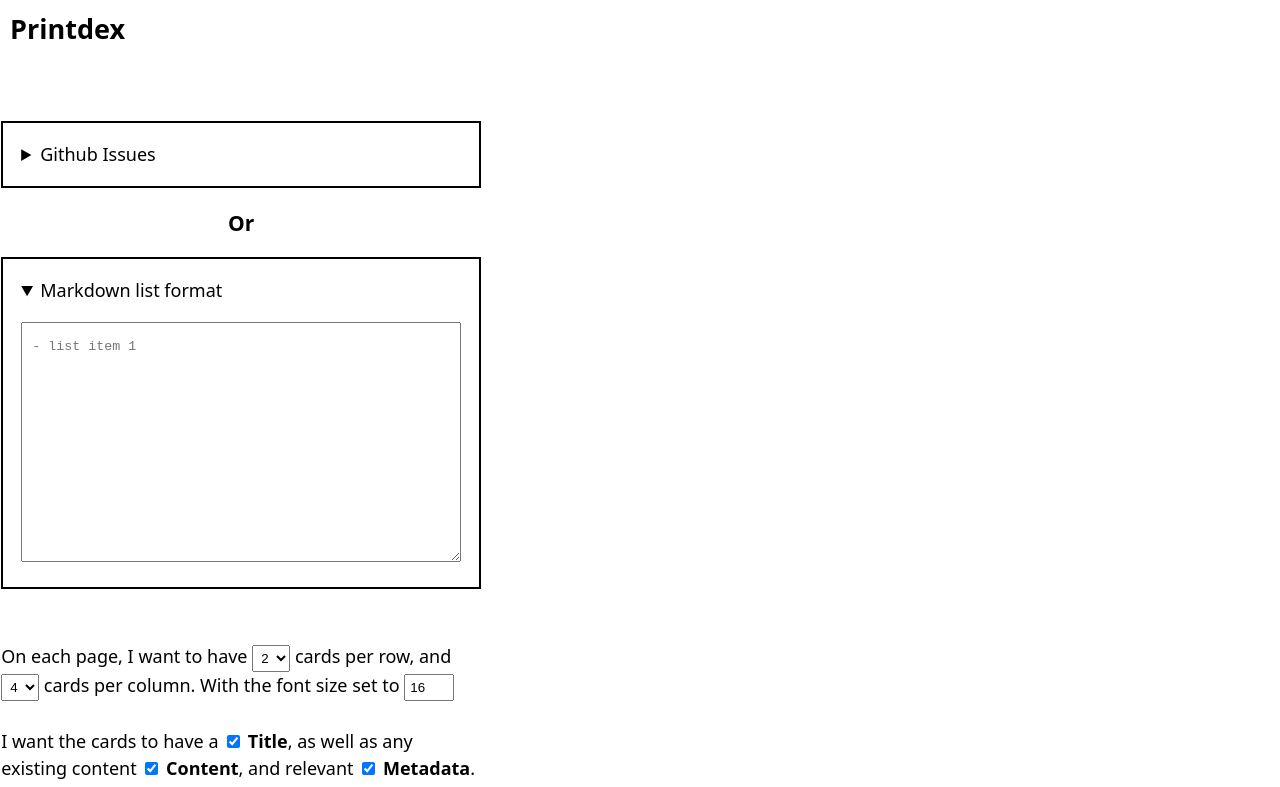
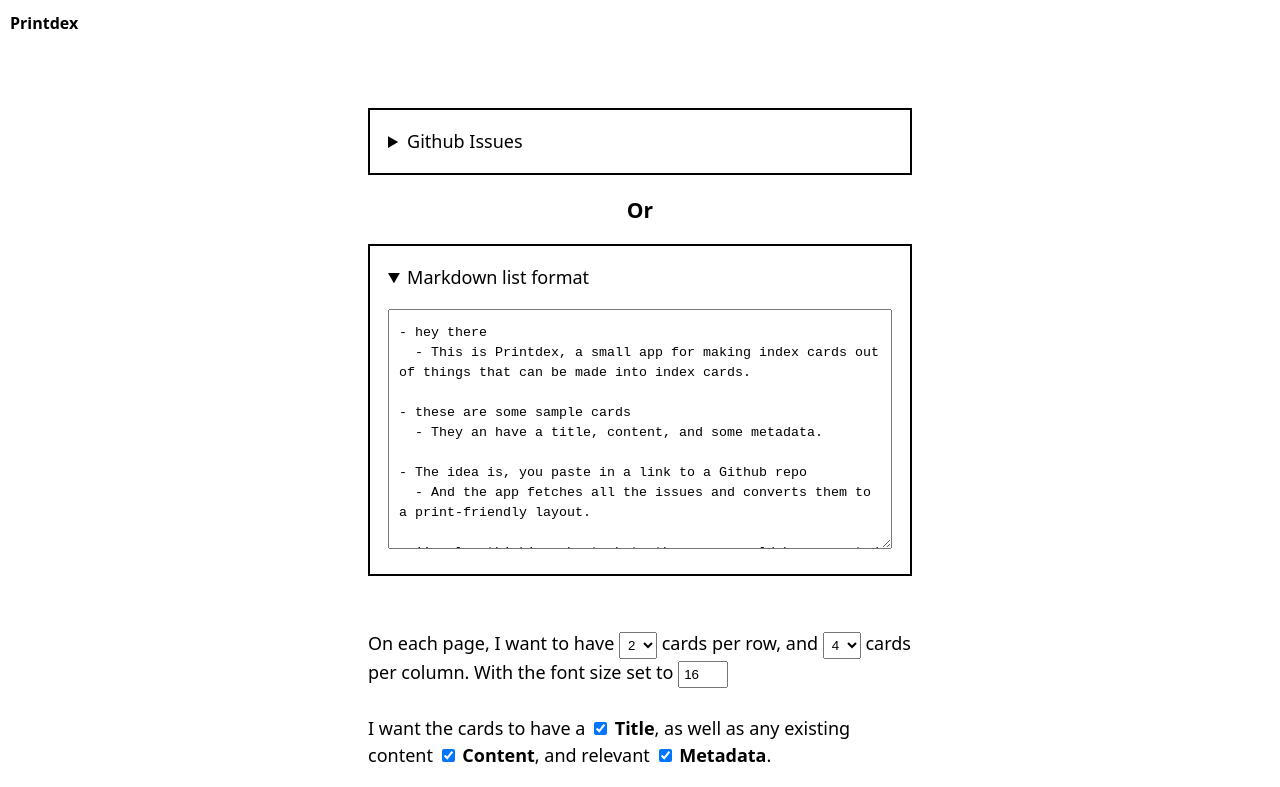
Before and after one commit to stealsocks/printdex, a plain HTML site: page index.html in a window 1280 px wide. Both pictures are taken after a click on the heading "Markdown list format". Shown: the top 787 px of the page. Drawn offline with nearby package versions, Linux system fonts and the light colour scheme.

Commit message:
corrected css, added markdown example

```diff
--- a/index.html
+++ b/index.html
@@ -44,11 +44,12 @@
       nav h1{
         display: inline-block;
         margin: 0px;
+        font-size: 1rem;
       }
 
       .ui{
         margin: 4rem 0rem;
-        width: 30rem;
+        width: 34rem;
         display: inline-block;
         text-align: left;
         line-height: 1.5em;
@@ -64,7 +65,7 @@
         height: 15rem;
         resize: vertical;
         padding: 1em 0.75em;
-        line-height: 1.7em;
+        line-height: 1.5em;
       }
 
       details{
@@ -246,7 +247,18 @@
 
     <details>
       <summary>Markdown list format</summary>
-      <p><textarea id=markdown placeholder="- list item 1" spellcheck="false"></textarea> </p>
+      <p><textarea id=markdown placeholder="- list item 1" spellcheck="false">- hey there
+  - This is Printdex, a small app for making index cards out of things that can be made into index cards.
+
+- these are some sample cards
+  - They an have a title, content, and some metadata.
+
+- The idea is, you paste in a link to a Github repo
+  - And the app fetches all the issues and converts them to a print-friendly layout.
+
+- i'm also thinking about what other apps could be connected in a similar manner
+  - Maybe CSVs? Todoist items?
+  </textarea> </p>
     </details>
 
     <br>
@@ -285,6 +297,8 @@
 
     <button onclick="printSVG()">Print cards</button>
   </div>
+
+  <br>
 
     <div id="a4">
 
@@ -427,6 +441,8 @@
       }
 
       document.getElementById('a4').innerHTML = html
+      let includeMeta = document.getElementById('meta-check').checked = false
+      modifyCard()
 
     }
 
```
